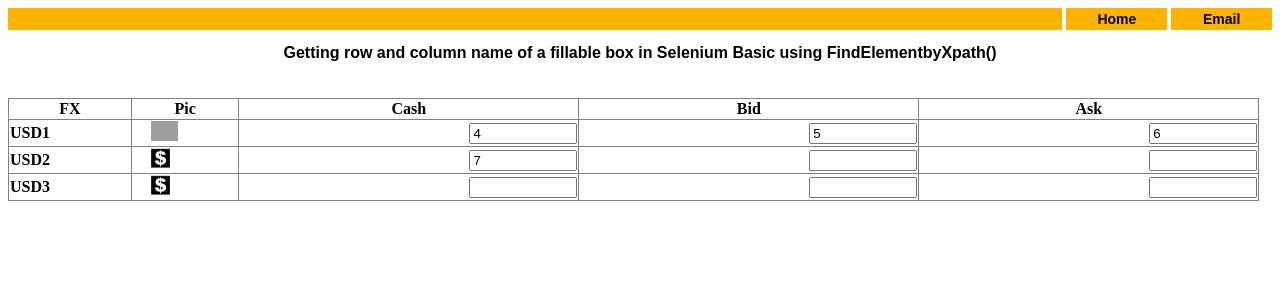
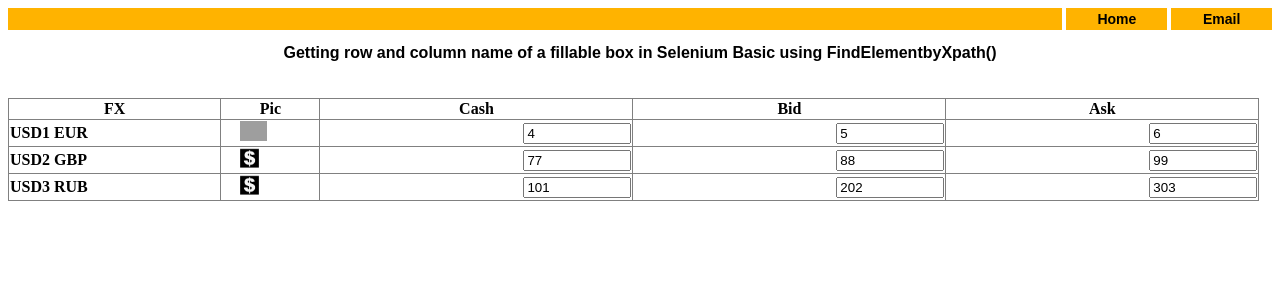
Before and after one commit to DaveTallett26/davetallett26.github.io, a Jekyll site: the page table.html, which Jekyll copies as it is, in a window 1280 px wide. Shown: the top 300 px of the page. Built offline with Jekyll 4.4.1, drawn with Linux system fonts in a browser that asks for light colours; grey boxes are pictures that could not be loaded.

Commit message:
EUR GBP RUB

```diff
--- a/table.html
+++ b/table.html
@@ -30,7 +30,7 @@
         </tr>
         <tr>
             <td style="font-weight:bold;">
-                <span id="ctl00_ContentPlaceHolder1_GridView1_ctl02_Label1">USD1</span>
+                <span id="ctl00_ContentPlaceHolder1_GridView1_ctl02_Label1">USD1 EUR</span>
             </td>
             <td> &nbsp; <img style="margin-left:10%; border:0; height:20px;" src="10101001.jpg" alt="computer programmer" title="computer programmer">
                 <!-- <img id="ctl00_ContentPlaceHolder1_GridView1_ctl02_Image1" src="UploadFiles/QLTG-File/MH_200931393922.jpg" style="border-width:0px;" /> -->
@@ -44,28 +44,28 @@
         </tr>
         <tr>
             <td style="font-weight:bold;">
-                <span id="ctl00_ContentPlaceHolder1_GridView1_ctl03_Label1">USD2</span>
+                <span id="ctl00_ContentPlaceHolder1_GridView1_ctl03_Label1">USD2 GBP</span>
             </td>
             <td> &nbsp; <img style="margin-left:10%; border:0; height:20px;" src="dollar.png"><!-- <img id="ctl00_ContentPlaceHolder1_GridView1_ctl03_Image1" src="UploadFiles/QLTG-File/MH_20093139406.jpg" style="border-width:0px;" /> -->
             </td>
-            <td align="right"> &nbsp; <input name="ctl00$ContentPlaceHolder1$GridView1$ctl03$txtCash" type="text" value="7" id="ctl00_ContentPlaceHolder1_GridView1_ctl03_txtCash" style="width:100px;" />
+            <td align="right"> &nbsp; <input name="ctl00$ContentPlaceHolder1$GridView1$ctl03$txtCash" type="text" value="77" id="ctl00_ContentPlaceHolder1_GridView1_ctl03_txtCash" style="width:100px;" />
             </td>
-            <td align="right"> &nbsp; <input name="ctl00$ContentPlaceHolder1$GridView1$ctl03$txtBid" type="text" id="ctl00_ContentPlaceHolder1_GridView1_ctl03_txtBid" style="width:100px;" />
+            <td align="right"> &nbsp; <input name="ctl00$ContentPlaceHolder1$GridView1$ctl03$txtBid" type="text" value="88" id="ctl00_ContentPlaceHolder1_GridView1_ctl03_txtBid" style="width:100px;" />
             </td>
-            <td align="right"> &nbsp; <input name="ctl00$ContentPlaceHolder1$GridView1$ctl03$txtAsk" type="text" id="ctl00_ContentPlaceHolder1_GridView1_ctl03_txtAsk" style="width:100px;" />
+            <td align="right"> &nbsp; <input name="ctl00$ContentPlaceHolder1$GridView1$ctl03$txtAsk" type="text" value="99" id="ctl00_ContentPlaceHolder1_GridView1_ctl03_txtAsk" style="width:100px;" />
             </td>
         </tr>
         <tr>
             <td style="font-weight:bold;">
-                <span id="ctl00_ContentPlaceHolder1_GridView1_ctl04_Label1">USD3</span>
+                <span id="ctl00_ContentPlaceHolder1_GridView1_ctl04_Label1">USD3 RUB</span>
             </td>
             <td> &nbsp; <img style="margin-left:10%; border:0; height:20px;" src="dollar.png"><!-- <img id="ctl00_ContentPlaceHolder1_GridView1_ctl04_Image1" src="UploadFiles/QLTG-File/MH_201441583814.jpg" style="border-width:0px;" /> -->
             </td>
-            <td align="right"> &nbsp; <input name="ctl00$ContentPlaceHolder1$GridView1$ctl04$txtCash" type="text" value="    " id="ctl00_ContentPlaceHolder1_GridView1_ctl04_txtCash" style="width:100px;" />
+            <td align="right"> &nbsp; <input name="ctl00$ContentPlaceHolder1$GridView1$ctl04$txtCash" type="text" value="101" id="ctl00_ContentPlaceHolder1_GridView1_ctl04_txtCash" style="width:100px;" />
             </td>
-            <td align="right"> &nbsp; <input name="ctl00$ContentPlaceHolder1$GridView1$ctl04$txtBid" type="text" id="ctl00_ContentPlaceHolder1_GridView1_ctl04_txtBid" style="width:100px;" />
+            <td align="right"> &nbsp; <input name="ctl00$ContentPlaceHolder1$GridView1$ctl04$txtBid" type="text" value="202" id="ctl00_ContentPlaceHolder1_GridView1_ctl04_txtBid" style="width:100px;" />
             </td>
-            <td align="right"> &nbsp; <input name="ctl00$ContentPlaceHolder1$GridView1$ctl04$txtAsk" type="text" id="ctl00_ContentPlaceHolder1_GridView1_ctl04_txtAsk" style="width:100px;" />
+            <td align="right"> &nbsp; <input name="ctl00$ContentPlaceHolder1$GridView1$ctl04$txtAsk" type="text" value="303" id="ctl00_ContentPlaceHolder1_GridView1_ctl04_txtAsk" style="width:100px;" />
             </td>
         </tr>
     </table>
```
